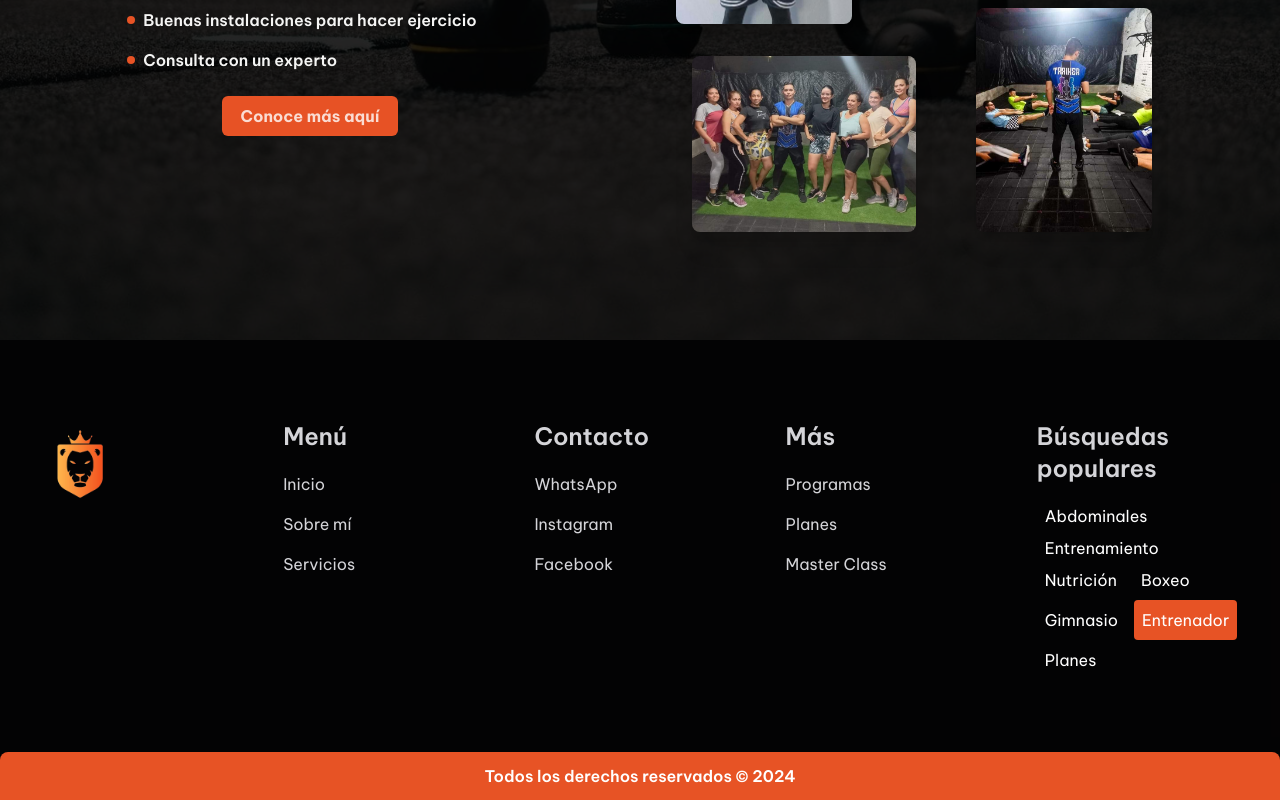
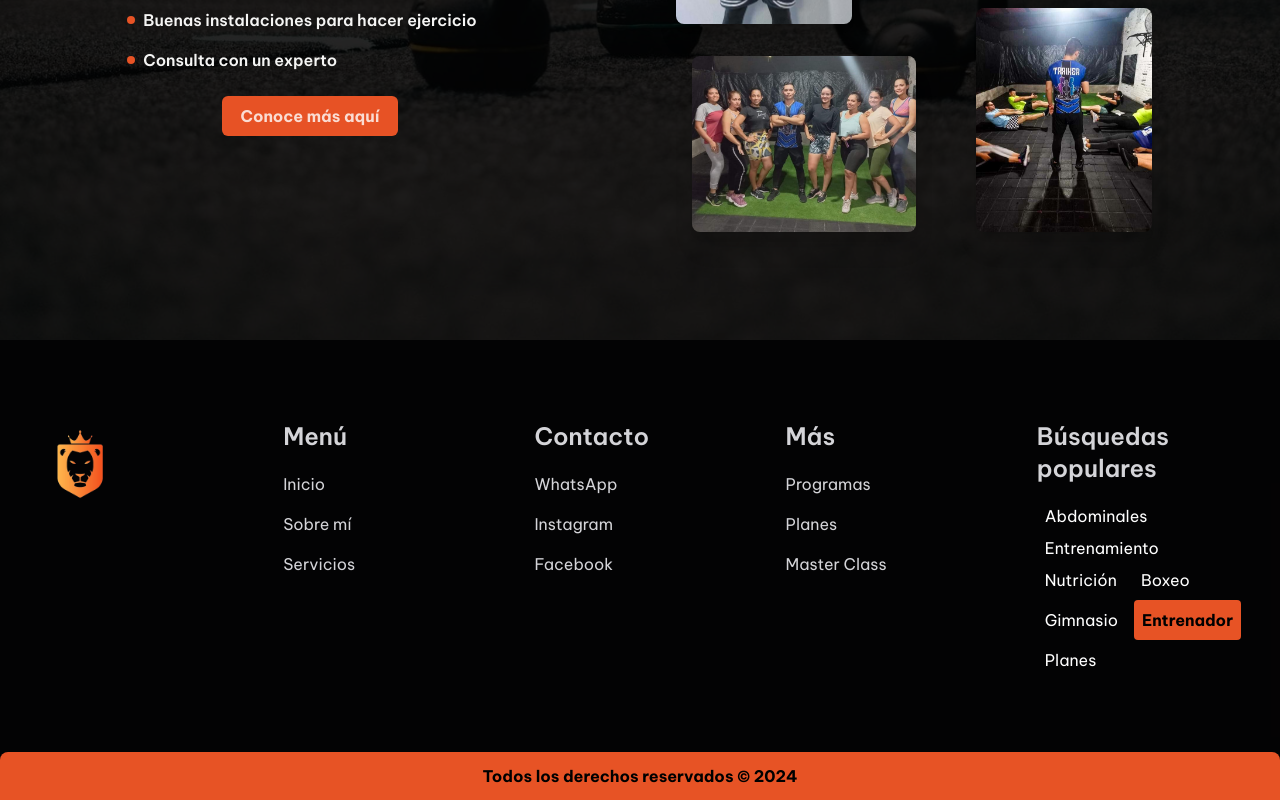
Before and after one commit to luisalmenarez/fitTrainer-web, a Next.js app: page / in a window 1280 px wide. Shown: the part 3836-4636 px from the top of the page. Built offline with nearby package versions, Linux system fonts and the light colour scheme.

Commit message:
✨ Improved accessibility

```diff
--- a/components/footer/components/tag.tsx
+++ b/components/footer/components/tag.tsx
@@ -11,7 +11,7 @@ const Tag: FC<TagProps> = ({ text, active }) => {
     <span
       className={cn(
         '"py-1 px-2 rounded bg-gray-light"',
-        active && "bg-primary text-white p-2"
+        active && "bg-primary text-black p-2 font-bold"
       )}>
       {" "}
       {text}{" "}
--- a/components/footer/index.tsx
+++ b/components/footer/index.tsx
@@ -43,9 +43,9 @@ const Footer = () => {
           ]}
         />
         <section>
-          <h6 className="text-2xl font-semibold text-zinc-300 mb-5">
+          <h2 className="text-2xl font-semibold text-zinc-300 mb-5">
             Búsquedas populares
-          </h6>
+          </h2>
           <article className="flex items-center flex-wrap gap-2 text-white">
             <Tag text="Abdominales" />
             <Tag text="Entrenamiento" />
@@ -58,7 +58,7 @@ const Footer = () => {
         </section>
       </Container>
       <section className="bg-primary text-white text-center p-3 rounded-tl-lg rounded-tr-lg">
-        <h5 className="text-white font-semibold">
+        <h5 className="text-black font-bold">
           {" "}
           Todos los derechos reservados &copy; 2024{" "}
         </h5>
```
